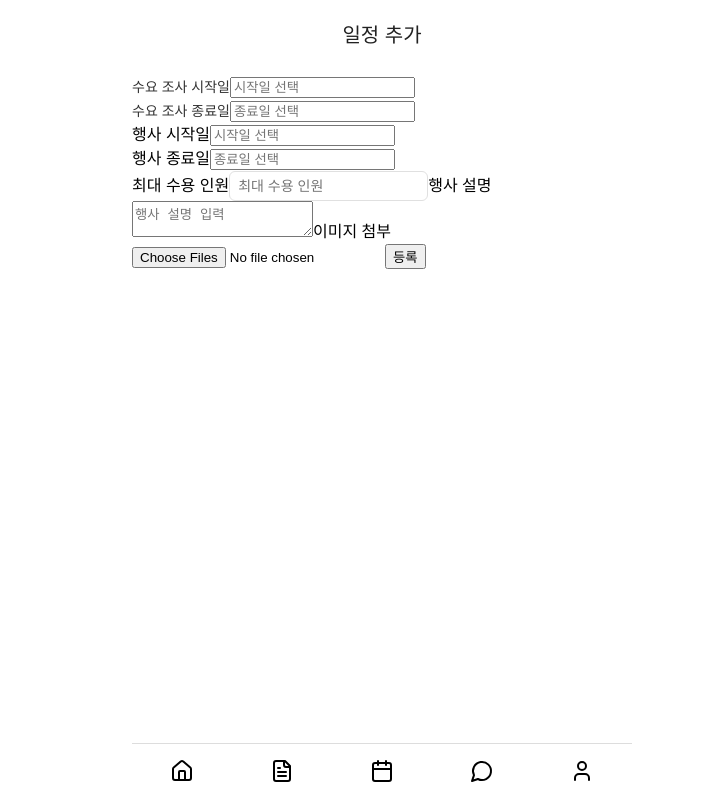
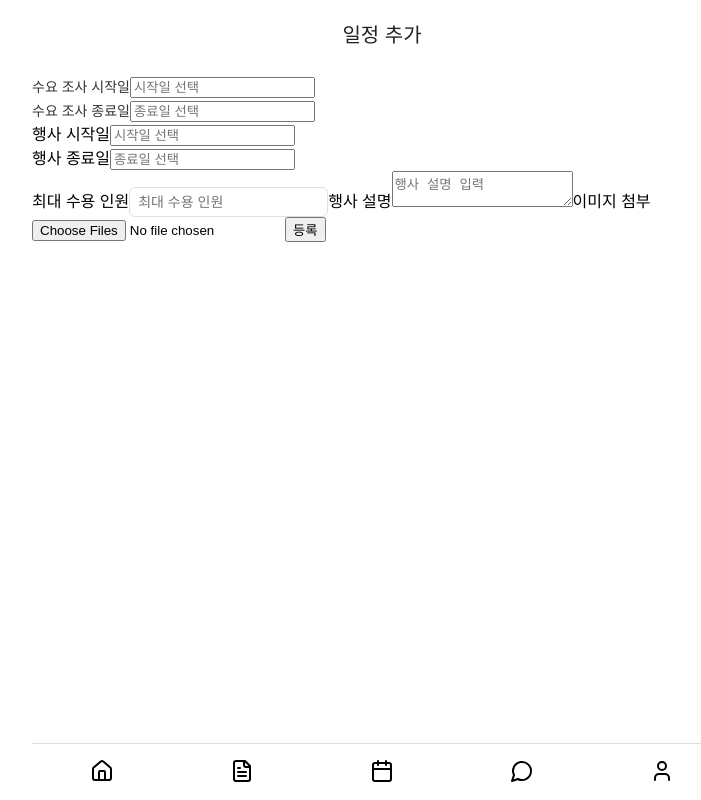
Before and after one commit to DKU-SCHOOPY/SCHOOPY-FE, a React (Create React App) app: page /addschedule in a window 1280 px wide. Shown: the whole page, without its empty margins (258-959 px from the left). Built offline with nearby package versions, Linux system fonts and the light colour scheme; no server answers; sample sign-in values are in the browser's storage.

Commit message:
캘린더,전체너비조정

```diff
--- a/src/App.css
+++ b/src/App.css
@@ -8,9 +8,8 @@
     padding-left: 5%;
     padding-right: 5%;
     font-family: sans-serif;
-    max-width: 500px;
+    max-width: 700px;
     margin: 0 auto;
-    width: 100%;
   }
 
 /* 페이지 상단 제목 */
--- a/src/components/Navbar.js
+++ b/src/components/Navbar.js
@@ -46,7 +46,7 @@ export default function Navbar() {
 
 const NavContainer = styled.div`
   width: 100%;
-  max-width: 500px;
+  max-width: 700px;
   height: 56px;
   position: fixed;
   bottom: 0;
@@ -59,7 +59,7 @@ const NavContainer = styled.div`
   border-top: 1px solid #ddd;
   z-index: 1000;
 
-  @media (max-width: 500px) {
+  @media (max-width: 700px) {
     max-width: 100%;
     left: 0;
     transform: none;
--- a/src/pages/Calendar.css
+++ b/src/pages/Calendar.css
@@ -1,5 +1,5 @@
 .calendar-container {
-    padding: 20px;
+    padding: 15px 20px 0 20px;
     max-width: 500px;
     margin: 0 auto;
     font-family: sans-serif;
@@ -12,12 +12,12 @@
   }
 
   .menu-button {
-    font-size: 1.3rem;
+    font-size: 1.5rem;
     background: none;
     border: none;
     cursor: pointer;
     color: #6a5af9;
-    margin-left: 8px;
+    margin-left: 6px;
   }
 
   .nav-compact {
@@ -53,7 +53,7 @@
   .day-label {
     width: 14.2%;
     text-align: center;
-    font-weight: bold;
+    font-weight: 500;
     font-size: 0.75rem;
     color: #666;
   }
--- a/src/pages/Calendar.js
+++ b/src/pages/Calendar.js
@@ -192,7 +192,7 @@ function Calendar() {
       const eventStart = parseISO(event.start);
       const eventEnd = parseISO(event.end);
       return eventEnd >= currentRowStart && eventStart <= addDays(currentRowStart, 6);
-    }).slice(0, 4); // 겹치는 것 중 상위 5개만 표시
+    }).slice(0, 4); // 겹치는 것 중 상위 4개만 표시
 
     for (let i = 0; i < 7; i++) {
       const thisDay = day;
```
